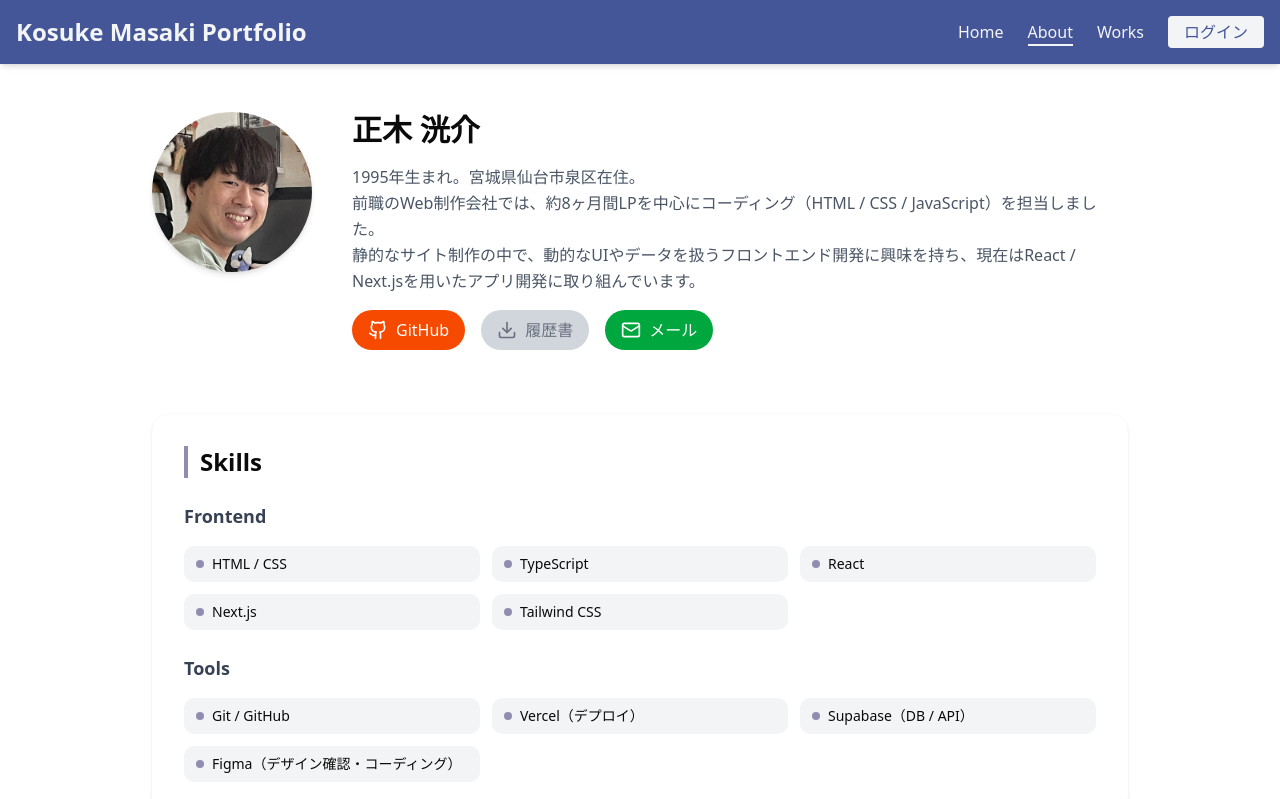
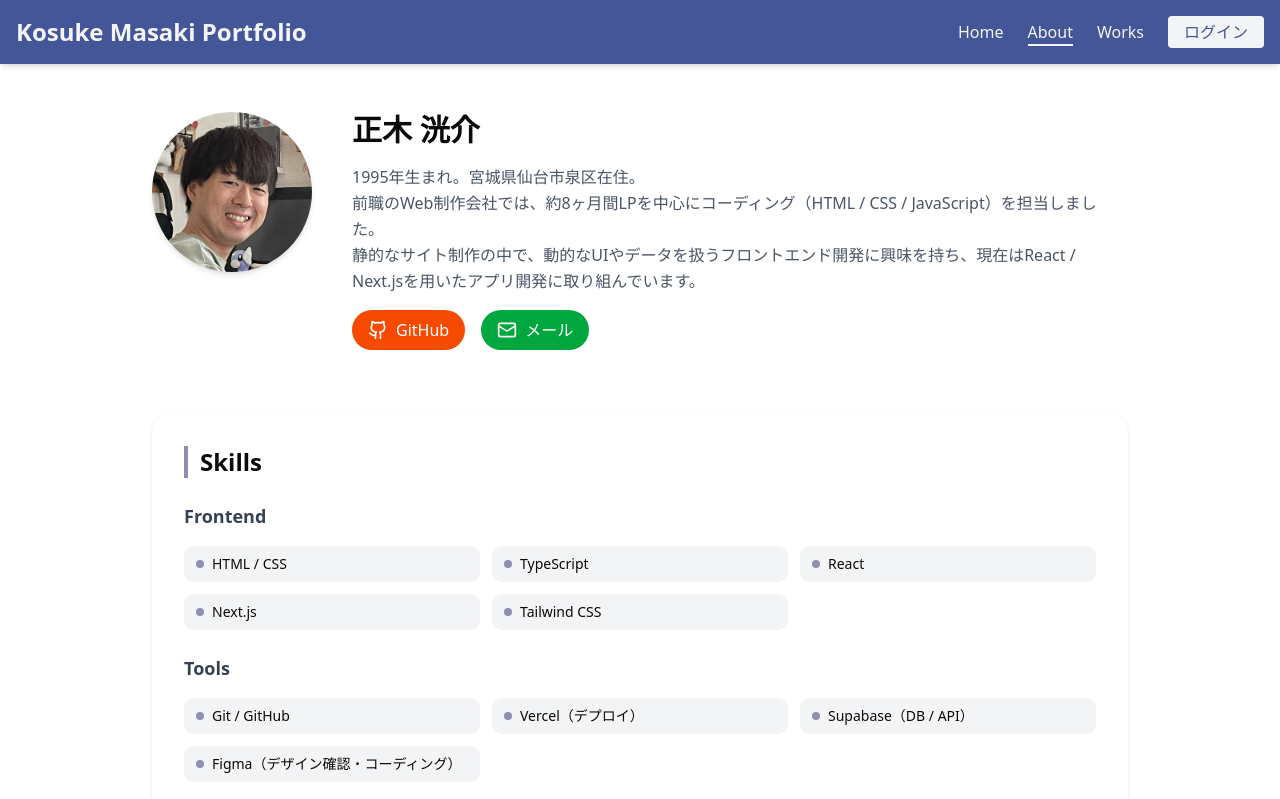
Before and after one commit to kosukemdev/my-app, a Next.js app: page /about in a window 1280 px wide. Shown: the top 799 px of the page. Built offline with nearby package versions, Linux system fonts and the light colour scheme; no server answers.

Commit message:
about 履歴書ボタンの削除

```diff
--- a/app/about/page.tsx
+++ b/app/about/page.tsx
@@ -43,15 +43,6 @@ export default function AboutPage() {
             >
               <Github className="w-5 h-5" />
               <span>GitHub</span>
-            </a>
-            <a
-              href="/rirekisyo_masakikosuke.pdf"
-              download
-              className={`flex items-center gap-2 px-4 py-2 rounded-full font-medium transition ${session ? "bg-blue-600 text-white hover:bg-blue-700" : "bg-gray-300 text-gray-500 pointer-events-none"}`}
-              aria-disabled={!session}
-            >
-              <Download className="w-5 h-5" />
-              <span>履歴書</span>
             </a>
             <a
               href="mailto:kosuke.m.dev@gmail"
--- a/package.json
+++ b/package.json
@@ -27,8 +27,8 @@
     "next-auth": "^4.24.13",
     "next-themes": "^0.4.6",
     "postcss": "^8.5.6",
-    "react": "19.2.0",
-    "react-dom": "19.2.0",
+    "react": "^18.3.1",
+    "react-dom": "^18.3.1",
     "react-hook-form": "^7.65.0",
     "react-markdown": "^10.1.0",
     "remark-gfm": "^4.0.1",
```
Also changed, not shown: 1 other file (tests, documents, lock files or other folders).
